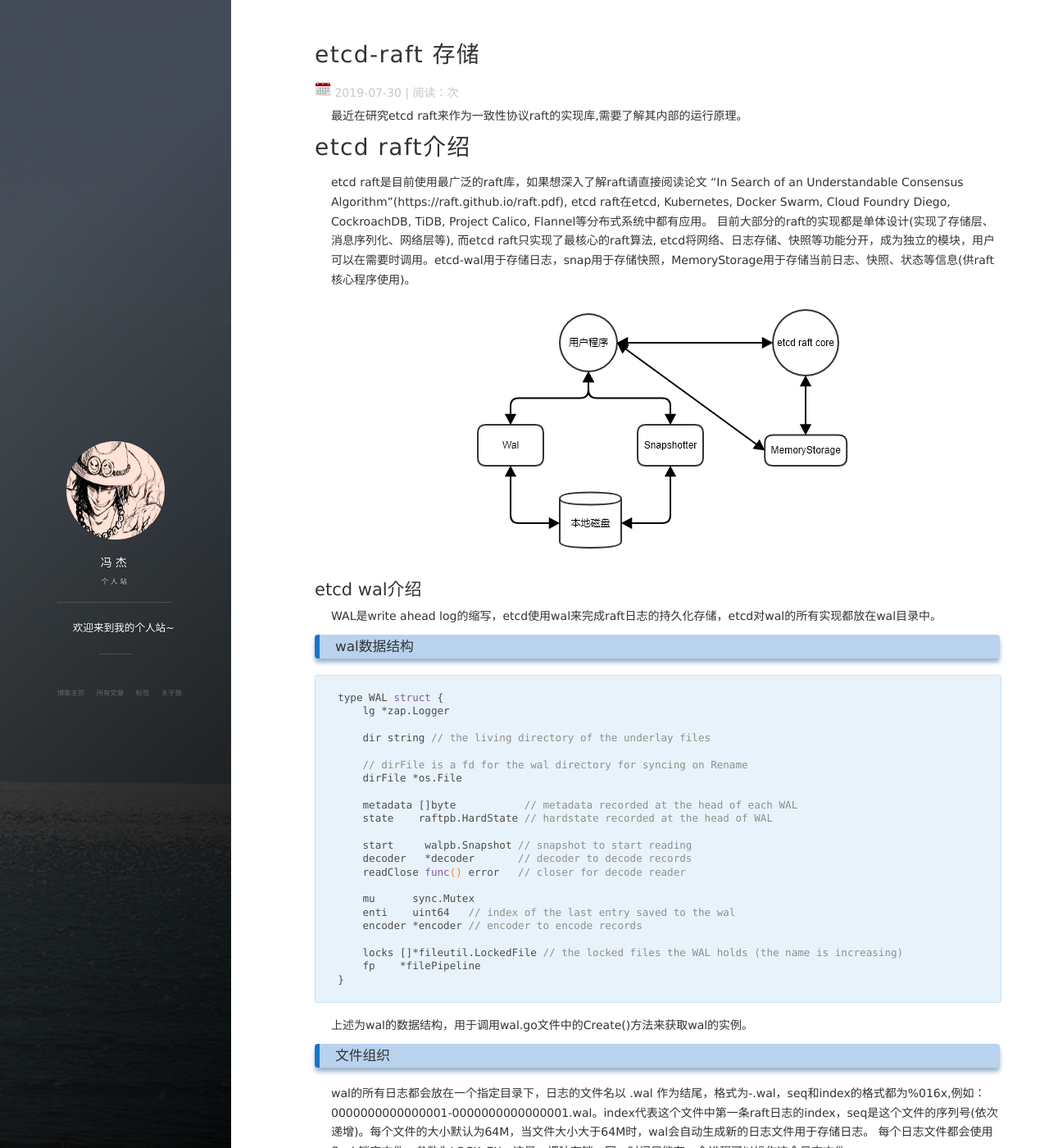
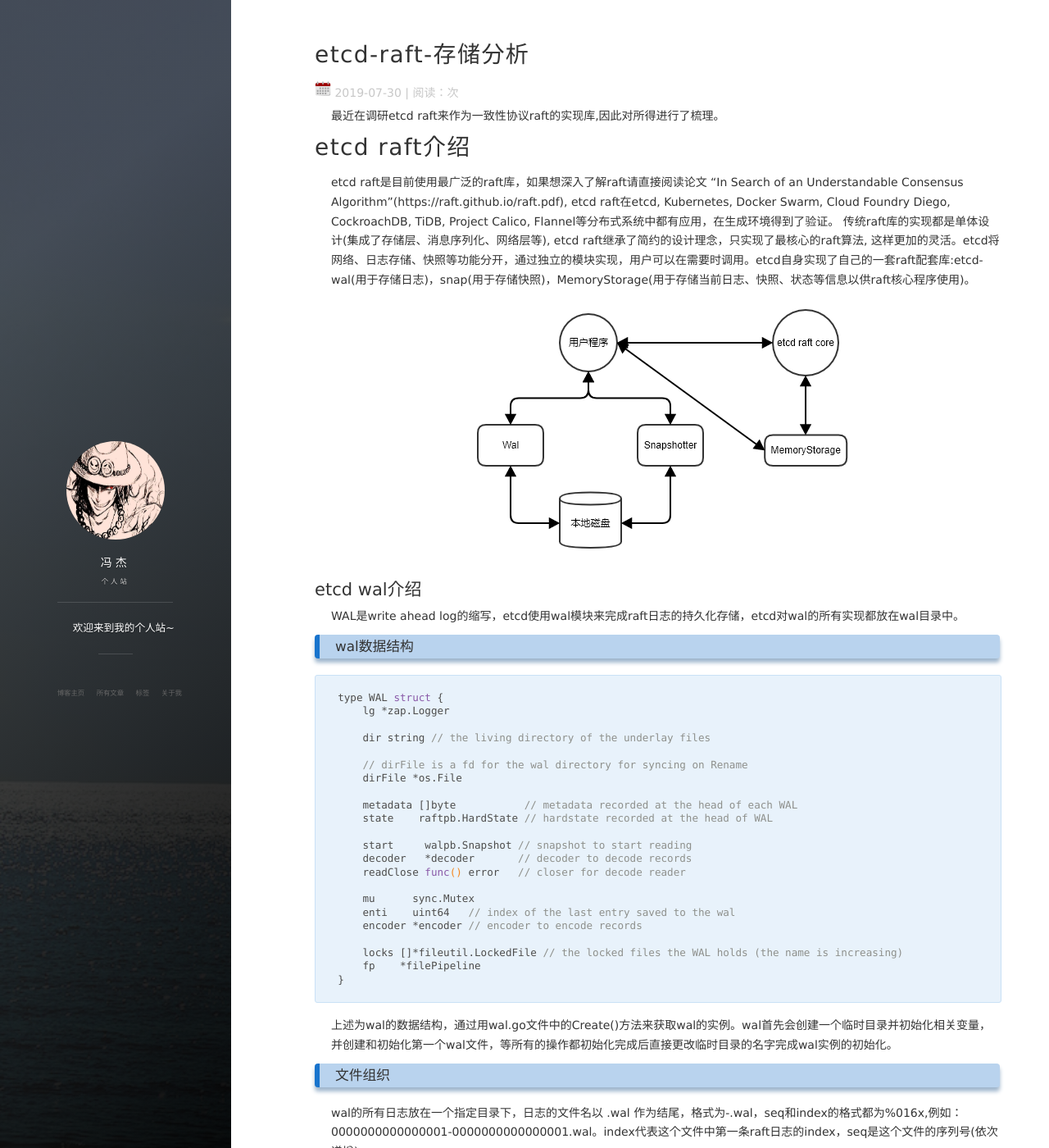
Before and after one commit to Lfengjie/Lfengjie.github.io, a Jekyll site: the page built from _posts/2019-07-30-etcd-raft系列之存储分析.md, in a window 1280 px wide and 1400 px high. Shown: the whole window at 82% size. Built offline with Jekyll 4.4.1, drawn with Linux system fonts in a browser that asks for light colours; nearby versions of some CDN libraries; comment, search, counter and statistics services are not loaded; some of the changed text lies outside the part shown.

Commit message:
change file
Signed-off-by: Feng Jie <fengjie@nilebit.com>

````diff
--- a/_posts/2019-07-30-etcd-raft系列之存储分析.md
+++ b/_posts/2019-07-30-etcd-raft系列之存储分析.md
@@ -1,21 +1,21 @@
 ---
 layout: post
-title: "etcd-raft 存储"
+title: "etcd-raft-存储分析"
 date: 2019-07-30
-description: "etcd-raft 存储"
+description: "etcd-raft 存储分析"
 tag: 博客
 ---
 
-最近在研究etcd raft来作为一致性协议raft的实现库,需要了解其内部的运行原理。
+最近在调研etcd raft来作为一致性协议raft的实现库,因此对所得进行了梳理。
 
 # etcd raft介绍
-etcd raft是目前使用最广泛的raft库，如果想深入了解raft请直接阅读论文 "In Search of an Understandable Consensus Algorithm"(https://raft.github.io/raft.pdf), etcd raft在etcd, Kubernetes, Docker Swarm, Cloud Foundry Diego, CockroachDB, TiDB, Project Calico, Flannel等分布式系统中都有应用。
-目前大部分的raft的实现都是单体设计(实现了存储层、消息序列化、网络层等), 而etcd raft只实现了最核心的raft算法, etcd将网络、日志存储、快照等功能分开，成为独立的模块，用户可以在需要时调用。etcd-wal用于存储日志，snap用于存储快照，MemoryStorage用于存储当前日志、快照、状态等信息(供raft核心程序使用)。
+etcd raft是目前使用最广泛的raft库，如果想深入了解raft请直接阅读论文 "In Search of an Understandable Consensus Algorithm"(https://raft.github.io/raft.pdf), etcd raft在etcd, Kubernetes, Docker Swarm, Cloud Foundry Diego, CockroachDB, TiDB, Project Calico, Flannel等分布式系统中都有应用，在生成环境得到了验证。
+传统raft库的实现都是单体设计(集成了存储层、消息序列化、网络层等), etcd raft继承了简约的设计理念，只实现了最核心的raft算法, 这样更加的灵活。etcd将网络、日志存储、快照等功能分开，通过独立的模块实现，用户可以在需要时调用。etcd自身实现了自己的一套raft配套库:etcd-wal(用于存储日志)，snap(用于存储快照)，MemoryStorage(用于存储当前日志、快照、状态等信息以供raft核心程序使用)。
 
 ![日志逻辑架构](/images/posts/wal-snap-mem-relation.png)
 
 ## etcd wal介绍
-WAL是write ahead log的缩写，etcd使用wal来完成raft日志的持久化存储，etcd对wal的所有实现都放在wal目录中。
+WAL是write ahead log的缩写，etcd使用wal模块来完成raft日志的持久化存储，etcd对wal的所有实现都放在wal目录中。
 
 ### wal数据结构
 ```
@@ -42,18 +42,19 @@ type WAL struct {
     fp    *filePipeline
 }
 ```
-上述为wal的数据结构，用于调用wal.go文件中的Create()方法来获取wal的实例。
+上述为wal的数据结构，通过用wal.go文件中的Create()方法来获取wal的实例。wal首先会创建一个临时目录并初始化相关变量，并创建和初始化第一个wal文件，等所有的操作都初始化完成后直接更改临时目录的名字完成wal实例的初始化。
 
 ### 文件组织
-wal的所有日志都会放在一个指定目录下，日志的文件名以 .wal 作为结尾，格式为<seq>-<index>.wal，seq和index的格式都为%016x,例如：0000000000000001-0000000000000001.wal。index代表这个文件中第一条raft日志的index，seq是这个文件的序列号(依次递增)。每个文件的大小默认为64M，当文件大小大于64M时，wal会自动生成新的日志文件用于存储日志。
-每个日志文件都会使用flock锁定文件，参数为LOCK_EX，这是一把独有锁，同一时间只能有一个进程可以操作这个日志文件。
+wal的所有日志放在一个指定目录下，日志的文件名以 .wal 作为结尾，格式为<seq>-<index>.wal，seq和index的格式都为%016x,例如：0000000000000001-0000000000000001.wal。index代表这个文件中第一条raft日志的index，seq是这个文件的序列号(依次递增)。
+
+每个文件的大小默认为64M，当文件大于64M时，wal会自动生成新的日志文件用于存储日志。每个日志文件都会使用flock锁定文件，参数为LOCK_EX，这是一把独有锁，同一时间只能有一个进程可以操作这个日志文件，所以当wal占有这个文件时，通过进程是无法删除这个文件的。
 
 ### 日志逻辑组织
 wal日志可以存储多种类型的数据，具体如下。
 
 类型 | 描述
 --------|--------- | ---------
-metadataType| 文件元信息，每个wall文件都会有一个元信息日志
+metadataType| 文件元信息，每个wal文件都会有一个元信息日志
 entryType | raft日志
 stateType | 状态信息
 crcType | crc类型
@@ -76,6 +77,7 @@ wal日志中只会存储snapshot的term和index，具体的数据存储在专门
 wal通过封装的encoder和decoder模块来实现日志读写。
 
 #### 写日志
+encoder模块把会增量的计算crc和数据一起写入到wal文件中。
 下面为encoder数据结构
 ```
 type encoder struct {
@@ -96,12 +98,14 @@ wal通过encoder实现写日志，在这个模块中会完成crc的计算。wal
 图中的crc是增量计算，以之前的所有日志数据为增量基础。
 wal只关注写入日志，不会校验日志的index是否重复，如果将raft节点未提交的日志粗暴的写入到wal中时可能会造成数据的混乱。etcd-raft官方提供的例子就有这个问题(它只是简单的将core传过来的数据粗暴的写入到日志中)
 
-
 ### 日志切分
-wal实现了日志自动切分，当日志数据大于默认的64M时就会生成新的文件写入日志，日志的切分通过wal.go文件中的cut方法来实现。cut方法只会在调用wal中的Save方法才会触发调用。
+wal实现了日志自动切分，当日志数据大于默认的64M时就会生成新的文件写入日志，日志的切分通过wal.go文件中的cut方法来实现。cut方法只会在调用wal中的Save方法才会触发调用，新文件的第一条记录就是上一个wal文件最后的crc。
 
 ### 日志compact
 wal没有实现日志的自动compact，系统只提供了MemoryStorage的日志compact方法（需要用户主动调用）。
+
+### file_pipeline模块
+wal新建新的文件时都是先新建一个tmp文件，当所有操作都完成后再重命名这个文件。wal使用file_pipeline这个模块在后台启动一个协程时刻准备一个临时文件以供使用，从而避免临时创建文件的开销。
 
 # etcd snap介绍
 etcd raft自带了go.etcd.io/etcd/etcdserver/api/snap模块来实现快照的存储。
@@ -123,6 +127,18 @@ type Snapshotter struct {
 ```
 上面snapshotter的结构代码，snapshotter主要用于存储和读取快照。
 
+快照具体存储的内容需要用户来指定，例如在raft的官方例子中直接将当时的kv数据Marshal之后存储到快照中。
+```
+func (s *kvstore) getSnapshot() ([]byte, error) {
+    s.mu.RLock()
+    defer s.mu.RUnlock()
+    return json.Marshal(s.kvStore)
+}
+```
+
+### 何时打快照
+在etcd-raft中用户可以选择何时打快照，在etcd的官方案例中打快照的方法是maybeTriggerSnapshot()，这个方法在节点的Ready()方法返回时调用，当前提交的index值与上一次大快照的index值大于10000时会打新的快照。
+
 # etcd MemoryStorage介绍
 MemoryStorage用于存储raft节点临时的数据，包括entrys、快照等。用户将数据存储到memoryStorage中，raft节点也会使用这些数据。包括entrys的传递、快照的发送等都是从memoryStorage中发送。
 ```
````
